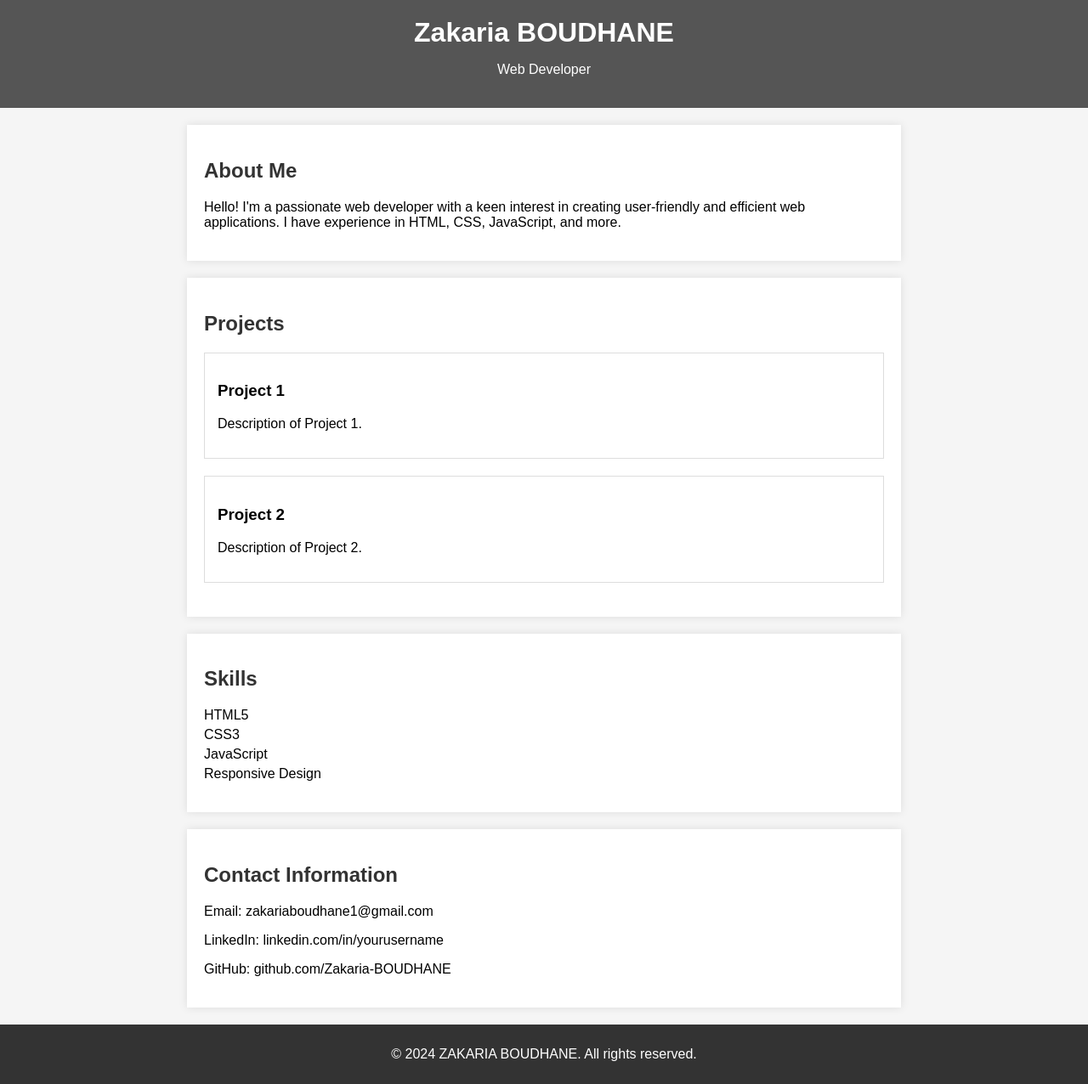
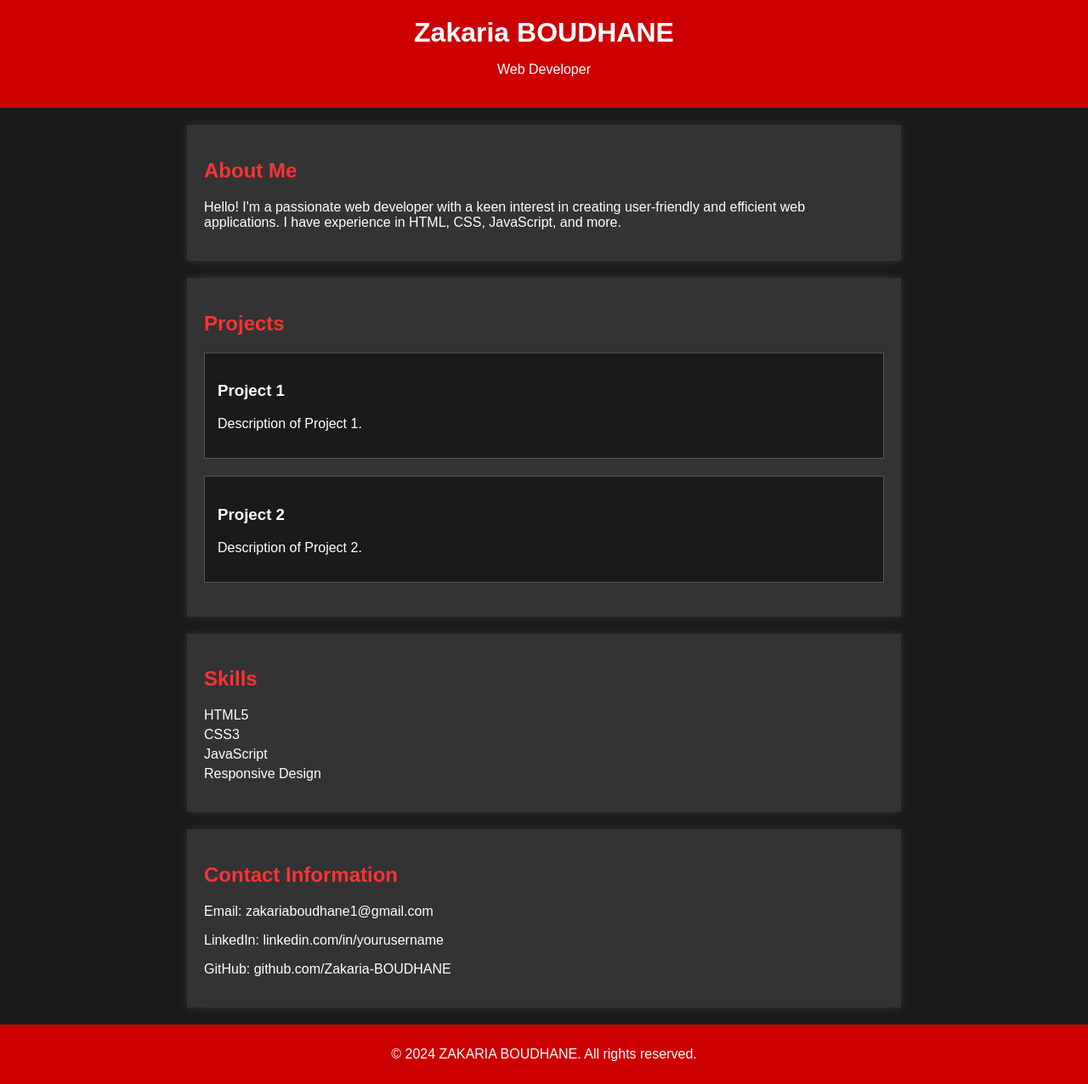
Before and after one commit to Zakaria-BOUDHANE/portfolio, a plain HTML site: page index.html in a window 1280 px wide. Shown: the whole page at 85% size. Drawn offline with Linux system fonts and the light colour scheme.

Commit message:
Update styles.css

```diff
--- a/styles.css
+++ b/styles.css
@@ -2,13 +2,13 @@ body {
     font-family: 'Arial', sans-serif;
     margin: 0;
     padding: 0;
-    background-color: #f5f5f5;
+    background-color: #1a1a1a;
+    color: #fff;
     transition: background-color 0.3s ease-in-out;
 }
 
 header {
-    background-color: #333;
-    color: #fff;
+    background-color: #ff3333;
     text-align: center;
     padding: 20px;
     transition: background-color 0.3s ease-in-out;
@@ -16,7 +16,7 @@ header {
 
 header:hover,
 footer:hover {
-    background-color: #555;
+    background-color: #cc0000;
 }
 
 header h1 {
@@ -28,17 +28,17 @@ section {
     max-width: 800px;
     margin: 20px auto;
     padding: 20px;
-    background-color: #fff;
-    box-shadow: 0 0 10px rgba(0, 0, 0, 0.1);
+    background-color: #333;
+    box-shadow: 0 0 10px rgba(255, 255, 255, 0.1);
     transition: box-shadow 0.3s ease-in-out;
 }
 
 section:hover {
-    box-shadow: 0 0 15px rgba(0, 0, 0, 0.2);
+    box-shadow: 0 0 15px rgba(255, 255, 255, 0.2);
 }
 
 h2 {
-    color: #333;
+    color: #ff3333;
 }
 
 ul {
@@ -53,15 +53,15 @@ li {
 footer {
     text-align: center;
     padding: 10px;
-    background-color: #333;
-    color: #fff;
+    background-color: #cc0000;
     transition: background-color 0.3s ease-in-out;
 }
 
 #projects .project {
     margin-bottom: 20px;
     padding: 15px;
-    border: 1px solid #ddd;
+    border: 1px solid #555;
+    background-color: #1a1a1a;
     transition: transform 0.3s ease-in-out;
 }
 
```
